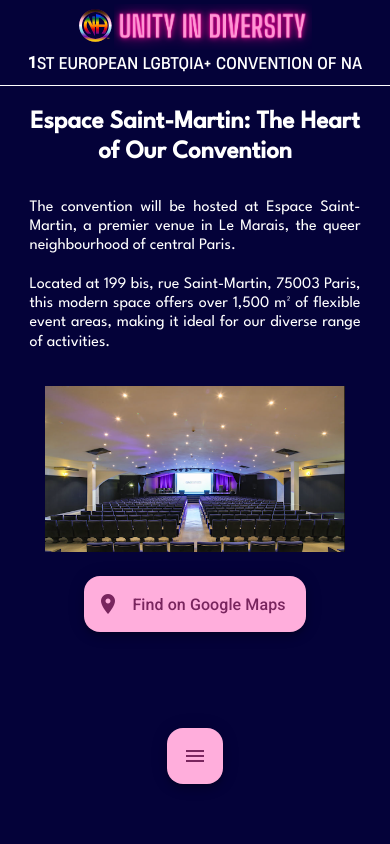
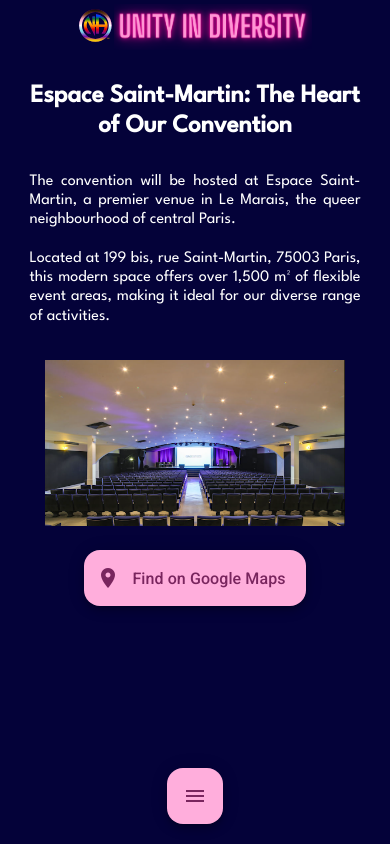
Before and after one commit to na-lgbtqia-plus/convention, an Angular app: page /venue in a window 390 px wide. Built offline with nearby package versions, Linux system fonts and the light colour scheme.

Commit message:
simplified mobile layout

```diff
--- a/src/app/app.component.sass
+++ b/src/app/app.component.sass
@@ -20,8 +20,8 @@ $background-color: #040239
   padding: 5px 0 10px 0
   background-color: $background-color
   // border-bottom-style: solid
-  border-width: 0.5px
-  border-color: white
+  // order-width: 0.5px
+  // border-color: white
   z-index: 1000
 
 .title-bar-mobile
@@ -34,9 +34,9 @@ $background-color: #040239
   align-items: center
   padding: 0px 25px 10px 0px
   background-color: $background-color
-  border-bottom-style: solid
-  border-width: 0.5px
-  border-color: white
+  // border-bottom-style: solid
+  // border-width: 0.5px
+  // border-color: white
   z-index: 2000
 
 .title-bar-web.inactive,.title-bar-mobile.inactive
@@ -46,7 +46,7 @@ $background-color: #040239
   position: fixed
   left: 50%
   transform: translateX(-50%)
-  bottom: 30px
+  bottom: 10px
   background-color: var(--mat-sys-inverse-primary)
   z-index: 4000
 
--- a/src/app/components/title-bar-mobile/title-bar-mobile.component.html
+++ b/src/app/components/title-bar-mobile/title-bar-mobile.component.html
@@ -4,8 +4,8 @@
     </div>
     <div class="title"><img ngSrc="unity.svg" alt="convention title" fill priority /></div>
   </div>
-  <div class="subtitle">
+  <!-- <div class="subtitle">
     <div><span class="subtitle-first" style="font-family:roboto; font-weight: bold">1</span><span>ST EUROPEAN LGBTQIA+
         CONVENTION OF NA</span></div>
-  </div>
+  </div> -->
 </div>
--- a/src/app/components/title-bar-web/title-bar-web.component.sass
+++ b/src/app/components/title-bar-web/title-bar-web.component.sass
@@ -23,6 +23,9 @@
     aspect-ratio: 4.29
     width: 250px
 
+.web
+  span
+    font-size: 20px
 .tablet
   .title
     display: none
```
